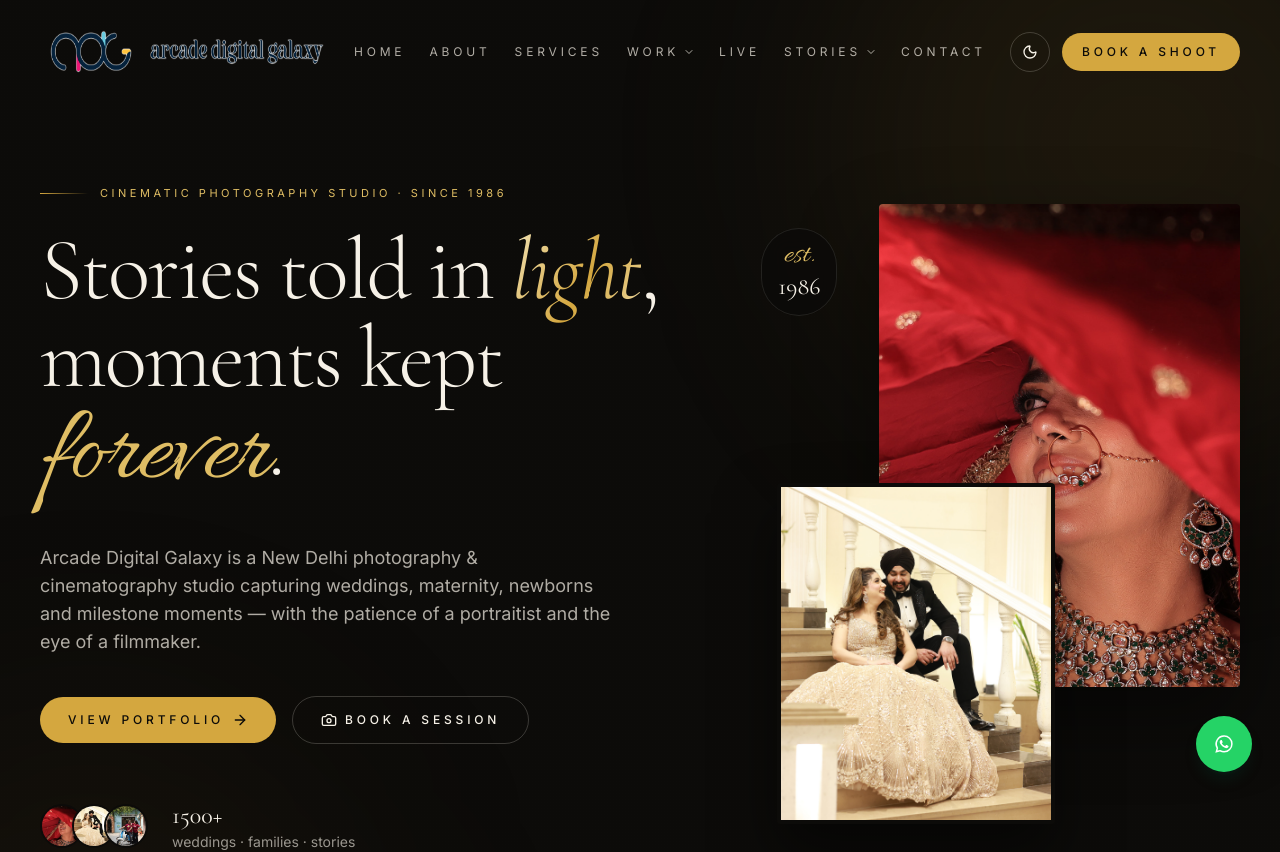
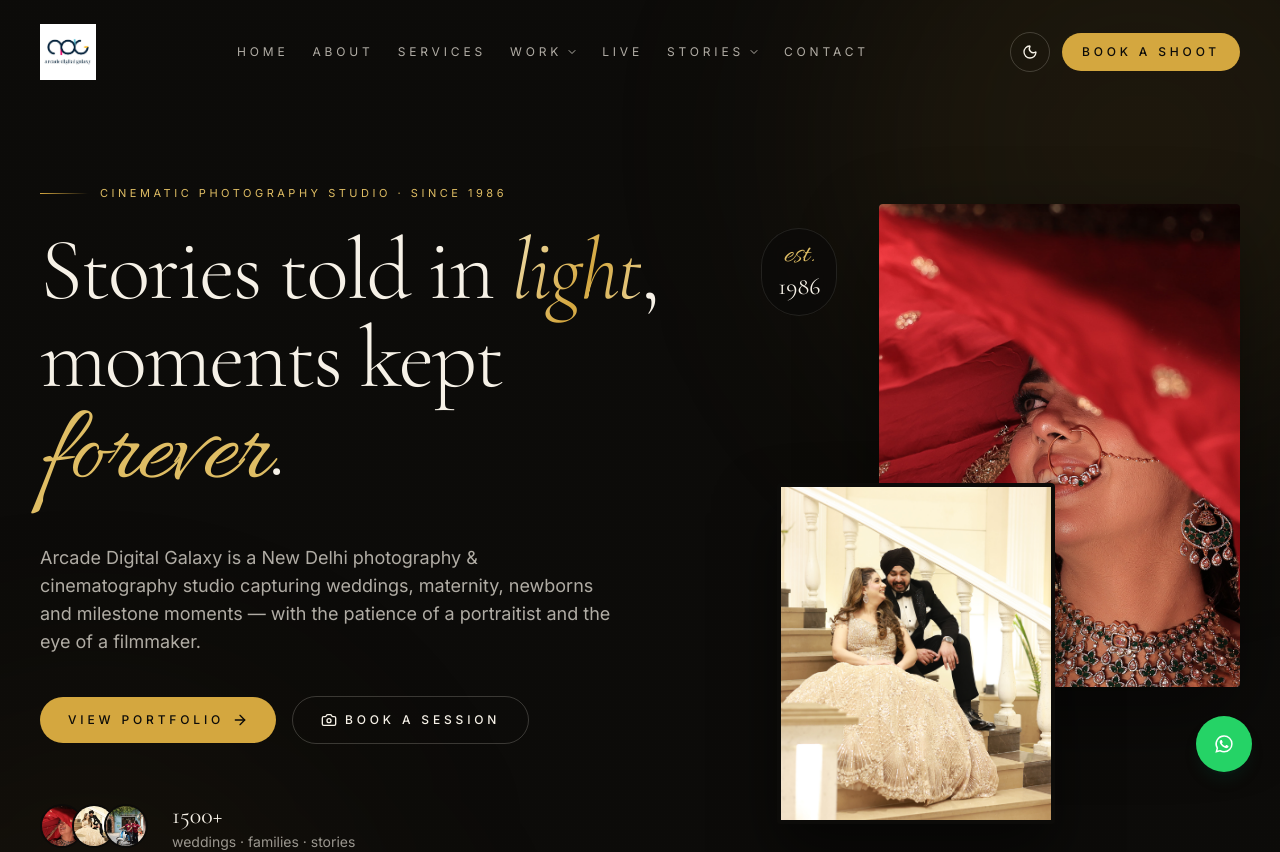
Before and after one commit to aakashgarg19/adgalaxy, a React (Vite) app: page / in a window 1280 px wide. Shown: the top 852 px of the page. Built offline with nearby package versions, Linux system fonts and the light colour scheme.

Commit message:
Revert "changed logo"
This reverts commit 023d3f23c5ba4661a554f79fa21d0605f2edb554.

```diff
--- a/src/components/Logo.tsx
+++ b/src/components/Logo.tsx
@@ -8,7 +8,7 @@
       className={`inline-flex items-center ${className}`}
     >
       <img
-        src="/photos/logo.png"
+        src="/photos/logo.jpeg"
         alt="Arcade Digital Galaxy"
         className="h-12 w-auto sm:h-14 select-none"
         draggable={false}
```
Also changed, not shown: public/photos/logo.jpeg (added), public/photos/logo.png (deleted).
